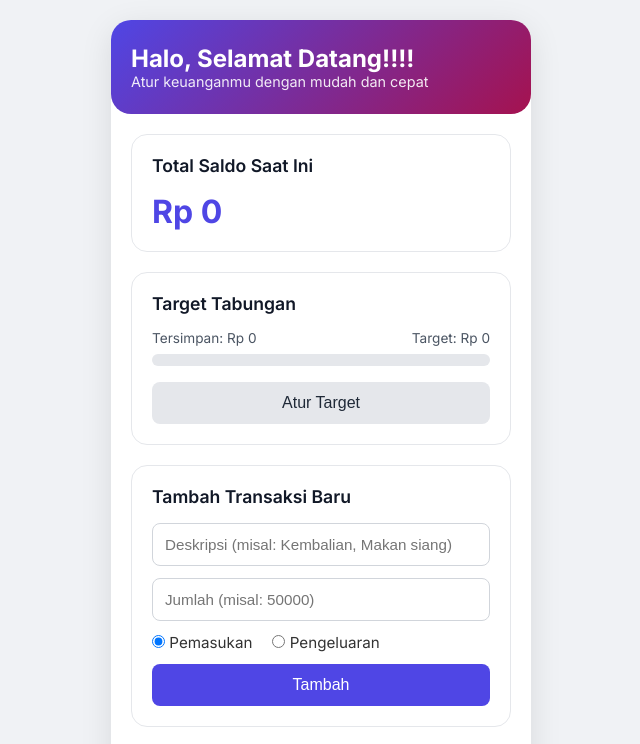
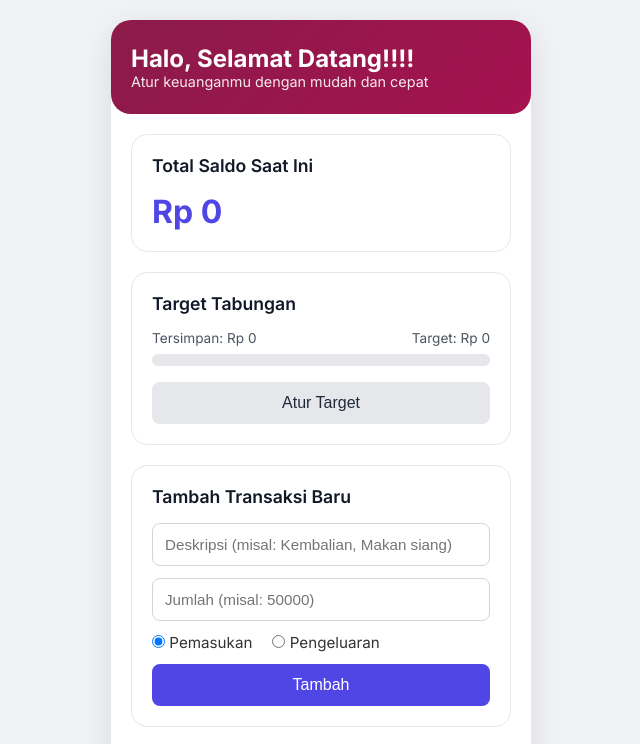
Before and after one commit to bintinurlatipppo/catatan-keuangan-dan-target-tabungan, a plain HTML site: page index.html in a window 1280 px wide. Shown: the top 744 px of the page, without its empty margins (319-959 px from the left). Drawn offline with Linux system fonts and the light colour scheme.

Commit message:
Update style.css

```diff
--- a/style.css
+++ b/style.css
@@ -27,7 +27,7 @@ body {
 }
 
 .header {
-    background: linear-gradient(135deg, #4F46E5, #A5124F);
+    background: linear-gradient(135deg, #8B1B4A, #A5124F);
     color: white;
     padding: 24px 20px;
     border-bottom-left-radius: 20px;
```
